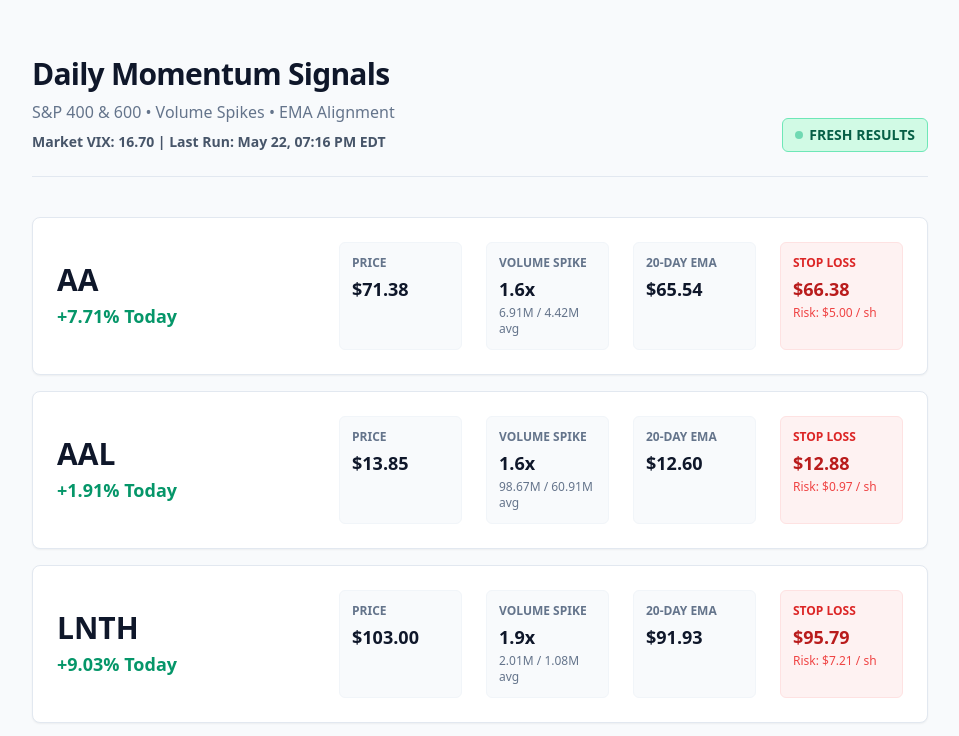
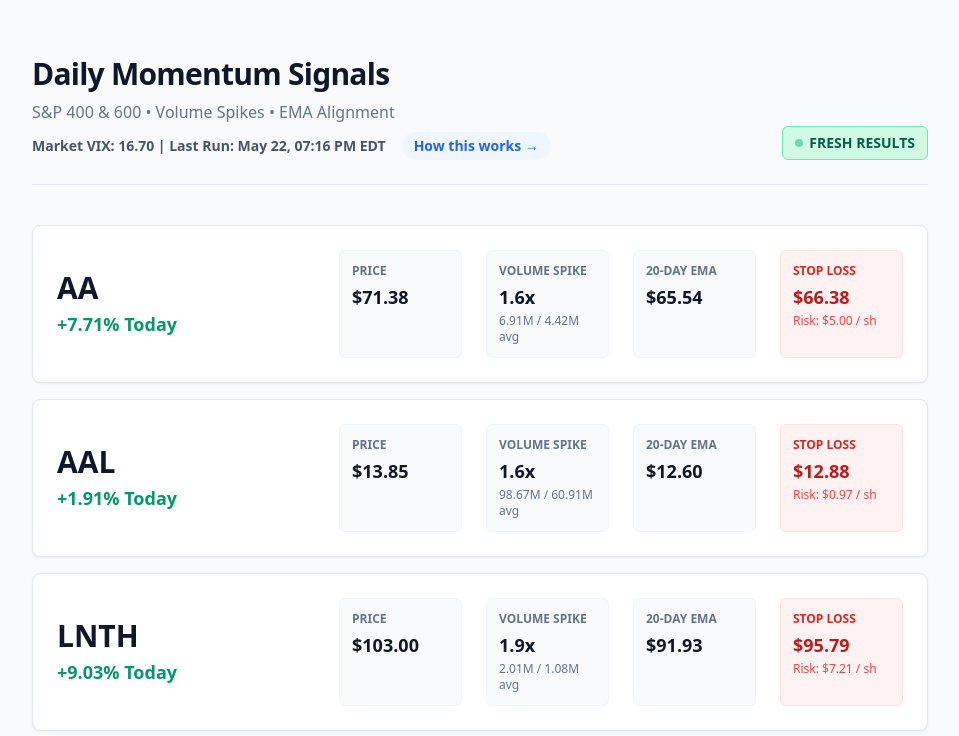
Before and after one commit to duuuval/momotradoor, a website: page index.html in a window 1280 px wide. Shown: the top 736 px of the page, without its empty margins (160-1119 px from the left). Drawn offline with nearby package versions, Linux system fonts and the light colour scheme.

Commit message:
Update index.html

```diff
--- a/index.html
+++ b/index.html
@@ -12,14 +12,18 @@
 
         <div id="warning-banner"></div>
 
-        <header class="mb-10 mt-2 flex flex-col md:flex-row md:items-end justify-between border-b border-slate-200 pb-6">
+                <header class="mb-10 mt-2 flex flex-col md:flex-row md:items-end justify-between border-b border-slate-200 pb-6">
             <div>
                 <h1 class="text-3xl font-bold tracking-tight">Daily Momentum Signals</h1>
                 <p class="text-slate-500 mt-2">S&P 400 & 600 • Volume Spikes • EMA Alignment</p>
-                <p id="vix-meta" class="text-sm font-semibold text-slate-600 mt-2"></p>
+                <div class="flex items-center gap-4 mt-2">
+                    <p id="vix-meta" class="text-sm font-semibold text-slate-600"></p>
+                    <a href="methodology.html" class="text-sm font-semibold text-blue-600 hover:text-blue-800 bg-blue-50 px-3 py-1 rounded-full transition-colors">How this works &rarr;</a>
+                </div>
             </div>
             <div id="status-badge" class="mt-4 md:mt-0"></div>
-        </header>
+                </header>
+
 
         <div id="signals-container" class="grid gap-4">
             </div>
```
